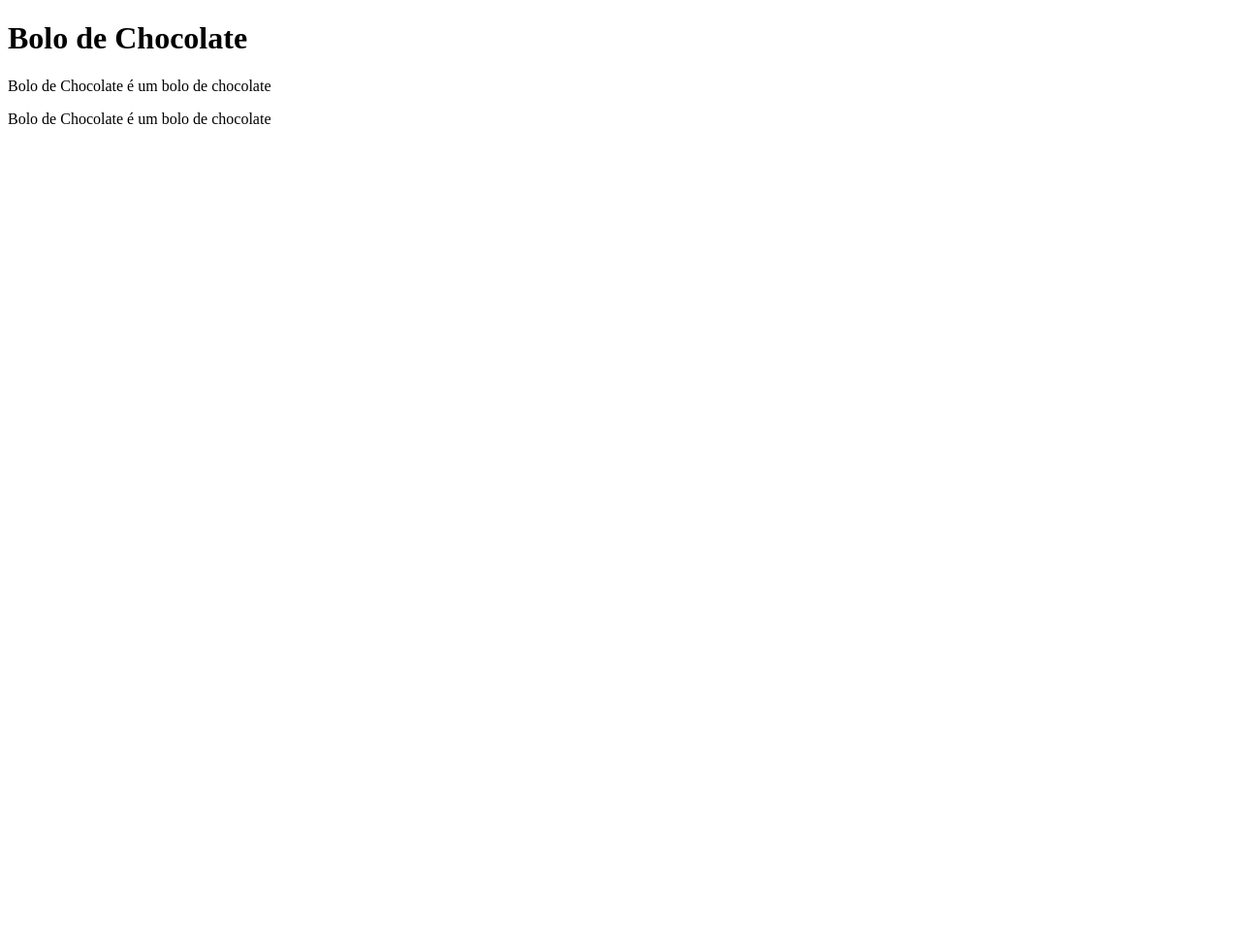
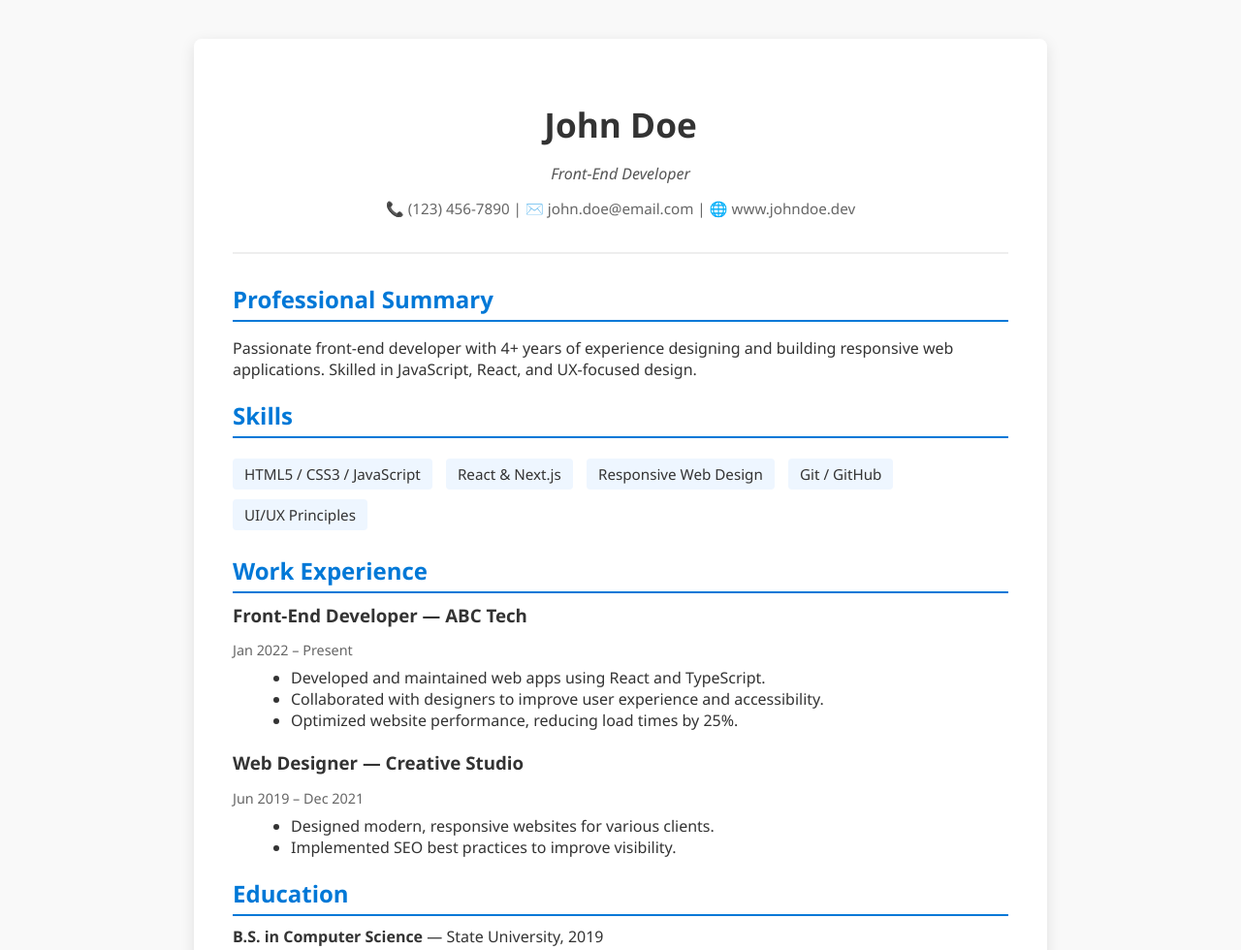
Before and after one commit to mahdin75/webgis-4041, a plain HTML site: page index.html in a window 1280 px wide. Shown: the top 980 px of the page at 97% size. Before the commit the page ends 800 px from the top, so only its background shows below. Drawn offline with Linux system fonts and the light colour scheme.

Commit message:
create resume page

```diff
--- a/index.html
+++ b/index.html
@@ -3,11 +3,73 @@
   <head>
     <meta charset="UTF-8" />
     <meta name="viewport" content="width=device-width, initial-scale=1.0" />
-    <title>Bolo de Chocolate</title>
+    <title>John Doe - Resume</title>
+    <link rel="stylesheet" href="style.css" />
   </head>
   <body>
-    <h1>Bolo de Chocolate</h1>
-    <p>Bolo de Chocolate é um bolo de chocolate</p>
-    <p>Bolo de Chocolate é um bolo de chocolate</p>
+    <div class="resume-container">
+      <header>
+        <h1>John Doe</h1>
+        <p class="title">Front-End Developer</p>
+        <p class="contact">
+          📞 (123) 456-7890 | ✉️ john.doe@email.com | 🌐 www.johndoe.dev
+        </p>
+      </header>
+
+      <section class="summary">
+        <h2>Professional Summary</h2>
+        <p>
+          Passionate front-end developer with 4+ years of experience designing
+          and building responsive web applications. Skilled in JavaScript,
+          React, and UX-focused design.
+        </p>
+      </section>
+
+      <section class="skills">
+        <h2>Skills</h2>
+        <ul>
+          <li>HTML5 / CSS3 / JavaScript</li>
+          <li>React & Next.js</li>
+          <li>Responsive Web Design</li>
+          <li>Git / GitHub</li>
+          <li>UI/UX Principles</li>
+        </ul>
+      </section>
+
+      <section class="experience">
+        <h2>Work Experience</h2>
+
+        <div class="job">
+          <h3>Front-End Developer — ABC Tech</h3>
+          <p class="date">Jan 2022 – Present</p>
+          <ul>
+            <li>
+              Developed and maintained web apps using React and TypeScript.
+            </li>
+            <li>
+              Collaborated with designers to improve user experience and
+              accessibility.
+            </li>
+            <li>Optimized website performance, reducing load times by 25%.</li>
+          </ul>
+        </div>
+
+        <div class="job">
+          <h3>Web Designer — Creative Studio</h3>
+          <p class="date">Jun 2019 – Dec 2021</p>
+          <ul>
+            <li>Designed modern, responsive websites for various clients.</li>
+            <li>Implemented SEO best practices to improve visibility.</li>
+          </ul>
+        </div>
+      </section>
+
+      <section class="education">
+        <h2>Education</h2>
+        <p>
+          <strong>B.S. in Computer Science</strong> — State University, 2019
+        </p>
+      </section>
+    </div>
   </body>
 </html>
--- /dev/null
+++ b/style.css
@@ -0,0 +1,90 @@
+/* Reset & basic layout */
+body {
+    font-family: 'Segoe UI', Tahoma, Geneva, Verdana, sans-serif;
+    background: #f9f9f9;
+    color: #333;
+    margin: 0;
+    padding: 0;
+  }
+
+  .resume-container {
+    max-width: 800px;
+    background: #fff;
+    margin: 40px auto;
+    padding: 40px;
+    box-shadow: 0 4px 15px rgba(0,0,0,0.1);
+    border-radius: 8px;
+  }
+
+  /* Header */
+  header {
+    text-align: center;
+    border-bottom: 2px solid #eee;
+    padding-bottom: 20px;
+    margin-bottom: 30px;
+  }
+
+  header h1 {
+    font-size: 2.2em;
+    margin-bottom: 5px;
+  }
+
+  header .title {
+    color: #555;
+    font-style: italic;
+    margin-bottom: 10px;
+  }
+
+  header .contact {
+    font-size: 0.95em;
+    color: #666;
+  }
+
+  /* Section Titles */
+  section h2 {
+    border-bottom: 2px solid #0078d7;
+    padding-bottom: 5px;
+    color: #0078d7;
+    margin-bottom: 10px;
+  }
+
+  /* Skills */
+  .skills ul {
+    list-style: none;
+    padding: 0;
+  }
+
+  .skills li {
+    background: #eef6ff;
+    display: inline-block;
+    margin: 5px 10px 5px 0;
+    padding: 6px 12px;
+    border-radius: 4px;
+    font-size: 0.95em;
+  }
+
+  /* Experience */
+  .job {
+    margin-bottom: 20px;
+  }
+
+  .job h3 {
+    margin: 0;
+    color: #333;
+  }
+
+  .job .date {
+    font-size: 0.9em;
+    color: #666;
+    margin-bottom: 8px;
+  }
+
+  .job ul {
+    margin: 5px 0 0 20px;
+  }
+
+  /* Education */
+  .education p {
+    margin-top: 5px;
+    font-size: 1em;
+  }
```
Also changed, not shown: index2.html (deleted, +0 -11 lines).
